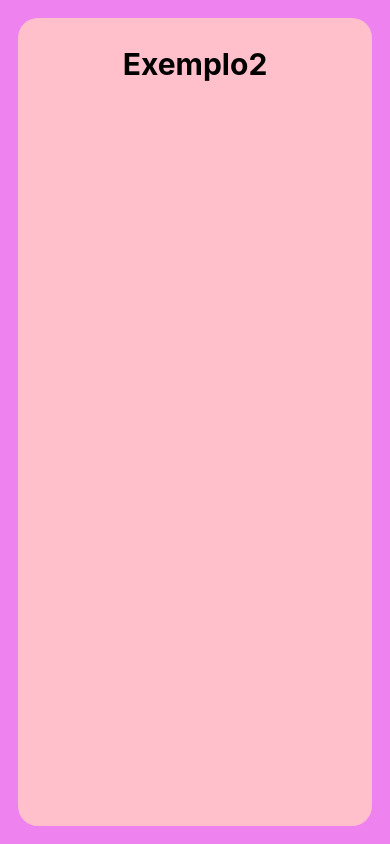
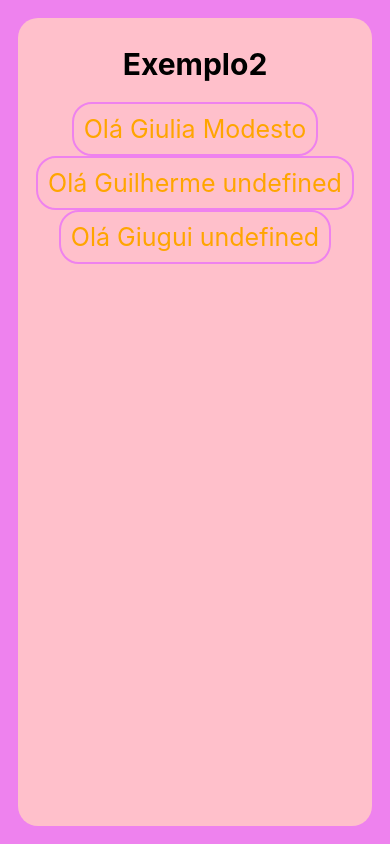
Before and after one commit to gigimgil/aula_expo_0, a React Native app: screen / in a window 390 px wide. Built offline with nearby package versions, Linux system fonts and the light colour scheme.

Commit message:
aula 16-04

```diff
--- a/components/exemplo_2/index.js
+++ b/components/exemplo_2/index.js
@@ -9,9 +9,9 @@ function Exemplo2 () {
         <View style={styles.container}>
             <Text style={styles.titulo}>Exemplo2</Text>
 
-
-
-
+            <Mensagem nome='Giulia' sobrenome='Modesto'/>
+            <Mensagem nome='Guilherme' idade={16}/>
+            <Mensagem nome='Giugui'/>
         </View>
     );
 }
--- a/components/exemplo_2/mensagem/index.js
+++ b/components/exemplo_2/mensagem/index.js
@@ -1,13 +1,11 @@
-import {View, Text} from 'react native';
+import { View, Text } from 'react-native';
 
 import styles from './styles';
 
-export default function Mensagem () {
-    return(
+export default function Mensagem({nome,sobrenome}) {
+    return (
         <View style={styles.viewmensagem}>
-        <Text style={styles.mensagem}>Olá Giulia!!</Text>
-
-        <Mensagem/>
+            <Text style={styles.mensagem}>{`Olá ${nome} ${sobrenome}`}</Text>
         </View>
     );
 }
--- a/components/exemplo_2/mensagem/style.js
+++ b/components/exemplo_2/mensagem/styles.js
@@ -10,6 +10,7 @@ const styles = StyleSheet.create({
         borderWidth:2,
         borderColor:'violet',
         borderRadius:20,
+        marginBotton:10,
     }
 });
 
```
